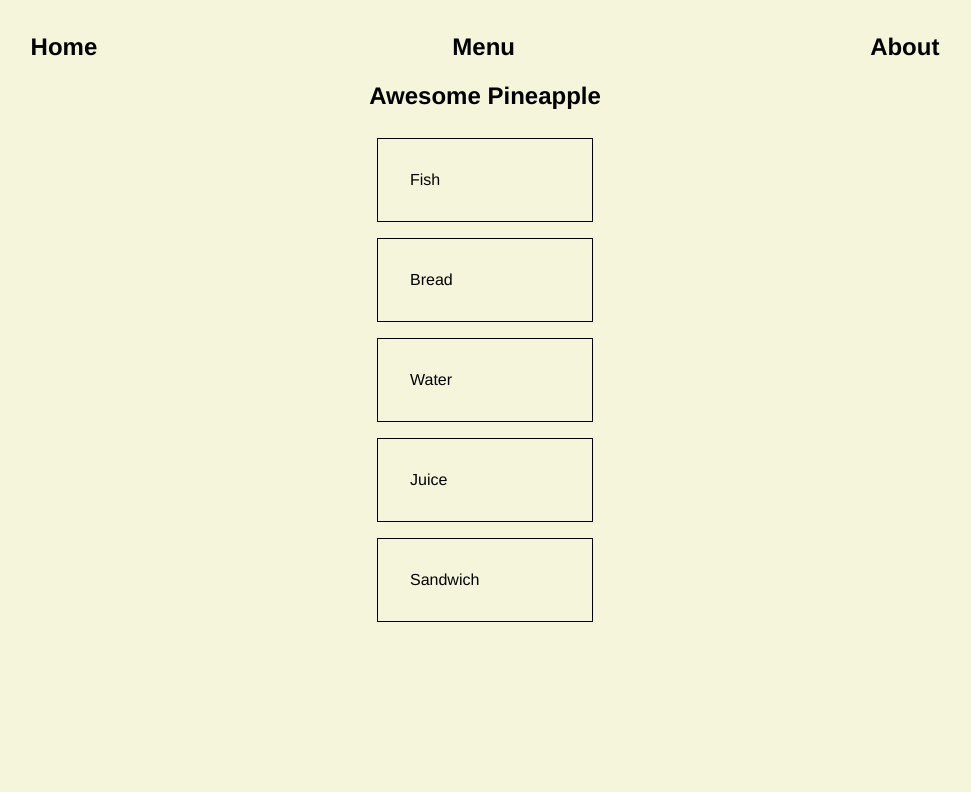
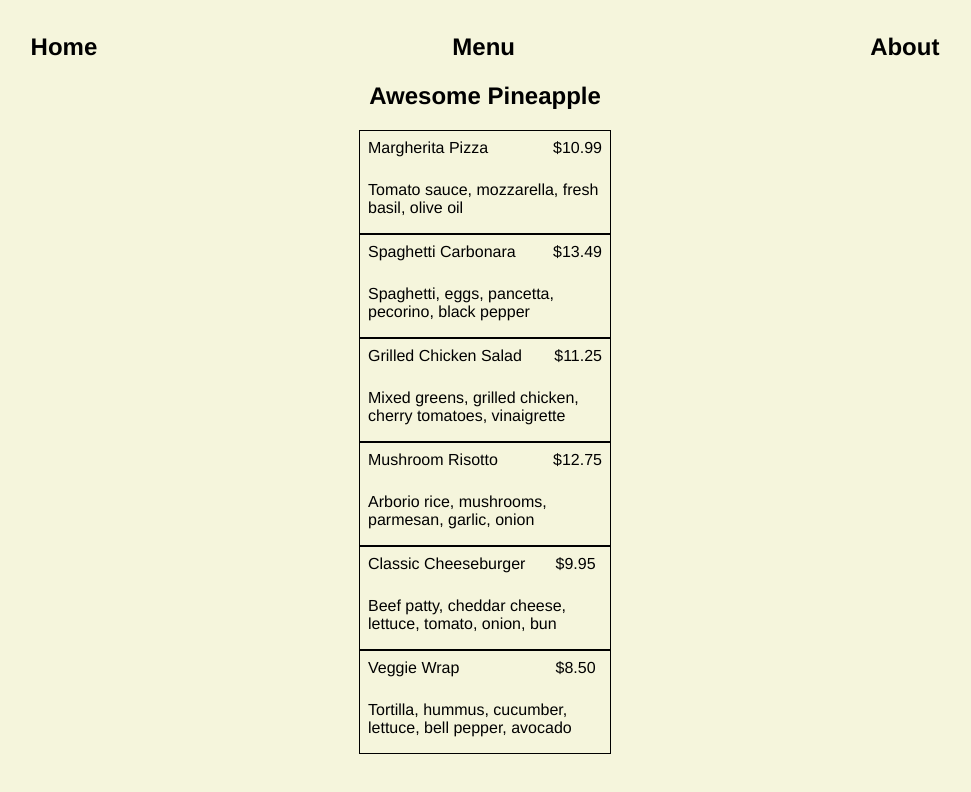
Before and after one commit to Pineapple-art/restaurant-page, a website built with webpack: page src/template.html in a window 1280 px wide. Both pictures are taken after a click on the button "Menu". Shown: the whole page, without its empty margins (155-1126 px from the left). Built offline with nearby package versions, Linux system fonts and the light colour scheme.

Commit message:
feat: add About tab; refactor Menu module and content

```diff
--- /dev/null
+++ b/src/about.js
@@ -0,0 +1,16 @@
+
+export { aboutModule }
+
+const aboutModule = function(content) {
+
+  const aboutHeading = document.createElement("h2")
+  aboutHeading.textContent = "About Us"
+
+  const aboutText = document.createElement("p")
+  aboutText.textContent = "Lorem ipsum dolor sit amet consectetur adipisicing elit. Est dolor, aut, dicta eaque eveniet necessitatibus ipsam quam excepturi consectetur et tempora asperiores. Sequi et blanditiis eligendi exercitationem recusandae quas sed."
+  aboutText.classList.add("text-container")
+
+  content.appendChild(aboutHeading)
+  content.appendChild(aboutText)
+
+}
--- a/src/index.js
+++ b/src/index.js
@@ -1,7 +1,8 @@
 
 import "./styles.css"
 import { homeModule } from "./home"
-import { menuModule } from "./menu"
+import { Menu, mainDishes } from "./menu"
+import { aboutModule } from "./about"
 
 const content = document.querySelector("#content")
 
@@ -16,11 +17,15 @@ home.addEventListener("click", () => {
 const menu = document.querySelector("#menu")
 menu.addEventListener("click", () => {
   clean()
-  menuModule(content)
+  Menu.addHeading(content)
+  mainDishes.forEach(item => Menu.addDishCard(item, content))
 })
 
-// const about = document.querySelector("#about")
-// home.addEventListener("click", () => aboutModule())
+const about = document.querySelector("#about")
+about.addEventListener("click", () => {
+  clean()
+  aboutModule(content)
+})
 
 function clean() {
   content.innerHTML = ""
--- a/src/menu.js
+++ b/src/menu.js
@@ -1,29 +1,76 @@
 
-export { menuModule }
+export { Menu, mainDishes }
 
-const menuModule = function (content) {
-  const dishList = document.createElement("div")
-  dishList.classList.add("dishList")
+class Menu {
 
-  const menu = document.createElement("h2")
-  menu.textContent = "Awesome Pineapple"
-  content.appendChild(menu)
+  static #addDish(dish, dishCard) {
 
-  dishes.forEach((item) => {
-    const dish = document.createElement('div')
-    dish.textContent = item
-    dish.classList.add("dish")
+    const name = document.createElement("p")
+    const price = document.createElement("p")
+    const ingredients = document.createElement("p")
 
-    dishList.appendChild(dish)
-  })
+    name.textContent = dish.name
+    price.textContent = dish.price
+    ingredients.textContent = dish.ingredients
 
-  content.appendChild(dishList)
+    name.classList.add("dish-name")
+    ingredients.classList.add("ingredients")
+
+    dishCard.appendChild(name)
+    dishCard.appendChild(price)
+    dishCard.appendChild(ingredients)
+
+    // content.appendChild(dishCard)
+
+  }
+
+  static addDishCard(dish, div) {
+    const dishCard = document.createElement("section")
+    dishCard.classList.add("dish-card")
+
+    this.#addDish(dish, dishCard)
+
+    div.appendChild(dishCard)
+  }
+
+  static addHeading(div) {
+    const menu = document.createElement("h2")
+    menu.textContent = "Awesome Pineapple"
+    div.appendChild(menu)
+  }
+
 }
 
-const dishes = [
-  "Fish",
-  "Bread",
-  "Water",
-  "Juice",
-  "Sandwich",
-]
+
+const mainDishes = [
+  {
+    name: "Margherita Pizza",
+    price: "$10.99",
+    ingredients: "Tomato sauce, mozzarella, fresh basil, olive oil",
+  },
+  {
+    name: "Spaghetti Carbonara",
+    price: "$13.49",
+    ingredients: "Spaghetti, eggs, pancetta, pecorino, black pepper",
+  },
+  {
+    name: "Grilled Chicken Salad",
+    price: "$11.25",
+    ingredients: "Mixed greens, grilled chicken, cherry tomatoes, vinaigrette",
+  },
+  {
+    name: "Mushroom Risotto",
+    price: "$12.75",
+    ingredients: "Arborio rice, mushrooms, parmesan, garlic, onion",
+  },
+  {
+    name: "Classic Cheeseburger",
+    price: "$9.95",
+    ingredients: "Beef patty, cheddar cheese, lettuce, tomato, onion, bun",
+  },
+  {
+    name: "Veggie Wrap",
+    price: "$8.50",
+    ingredients: "Tortilla, hummus, cucumber, lettuce, bell pepper, avocado",
+  },
+];
--- a/src/styles.css
+++ b/src/styles.css
@@ -13,7 +13,7 @@ nav {
   justify-content: space-around;
 }
 
-nav > button {
+nav>button {
   font-size: 1.5rem;
   font-weight: bold;
   border: none;
@@ -29,7 +29,7 @@ h3 {
   font-style: italic;
 }
 
-#content > p {
+#content>p {
   width: 75ch;
   font-size: 1.2em;
   line-height: 1.5em;
@@ -53,15 +53,21 @@ h3 {
   height: 100%;
 }
 
-.dishList {
-  display: flex;
-  flex-direction: column;
+.dish-card {
+  display: grid;
+  grid-template: 1fr 2fr / 3fr 1fr;
   align-items: center;
+
+  border: solid black 1px;
+  width: 250px;
+  gap: 0;
 }
 
-.dish {
-  border: solid black 1px;
-  padding: 2em;
-  margin: 0.5rem;
-  width: 150px;
+.dish-card > * {
+  padding: 0.5em;
+  margin: 0;
 }
+
+.ingredients {
+  grid-column: 1 / span 2;
+}
```
